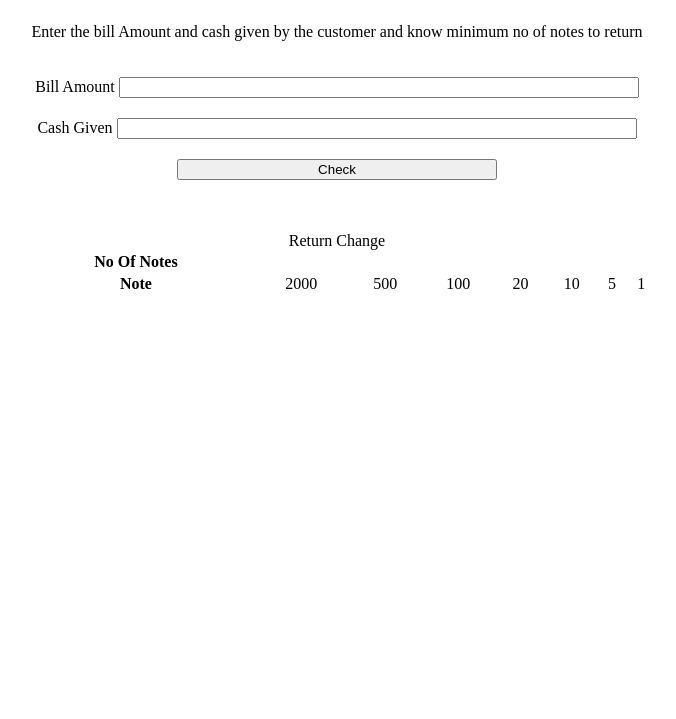
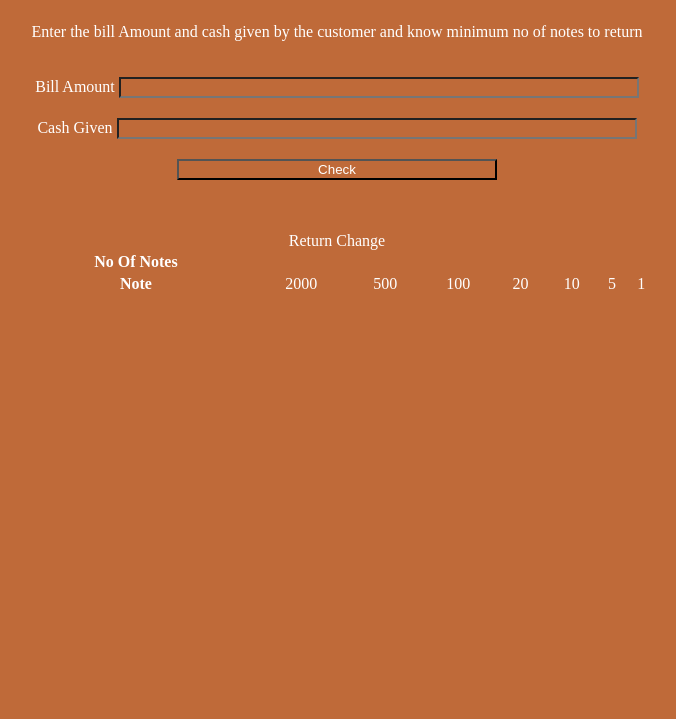
Before and after one commit to ManpreetSingh18/cash-register, a plain HTML site: page index.html in a window 1280 px wide. Shown: the part 81-800 px from the top of the page, without its empty margins (303-979 px from the left). Drawn offline with Linux system fonts and the light colour scheme.

Commit message:
added css

```diff
--- a/style.css
+++ b/style.css
@@ -1,5 +1,7 @@
 *{
     text-align: center;
+    background-color: #BF6A39;
+    color: white;
 }
 .container{
     display: flex;
```
